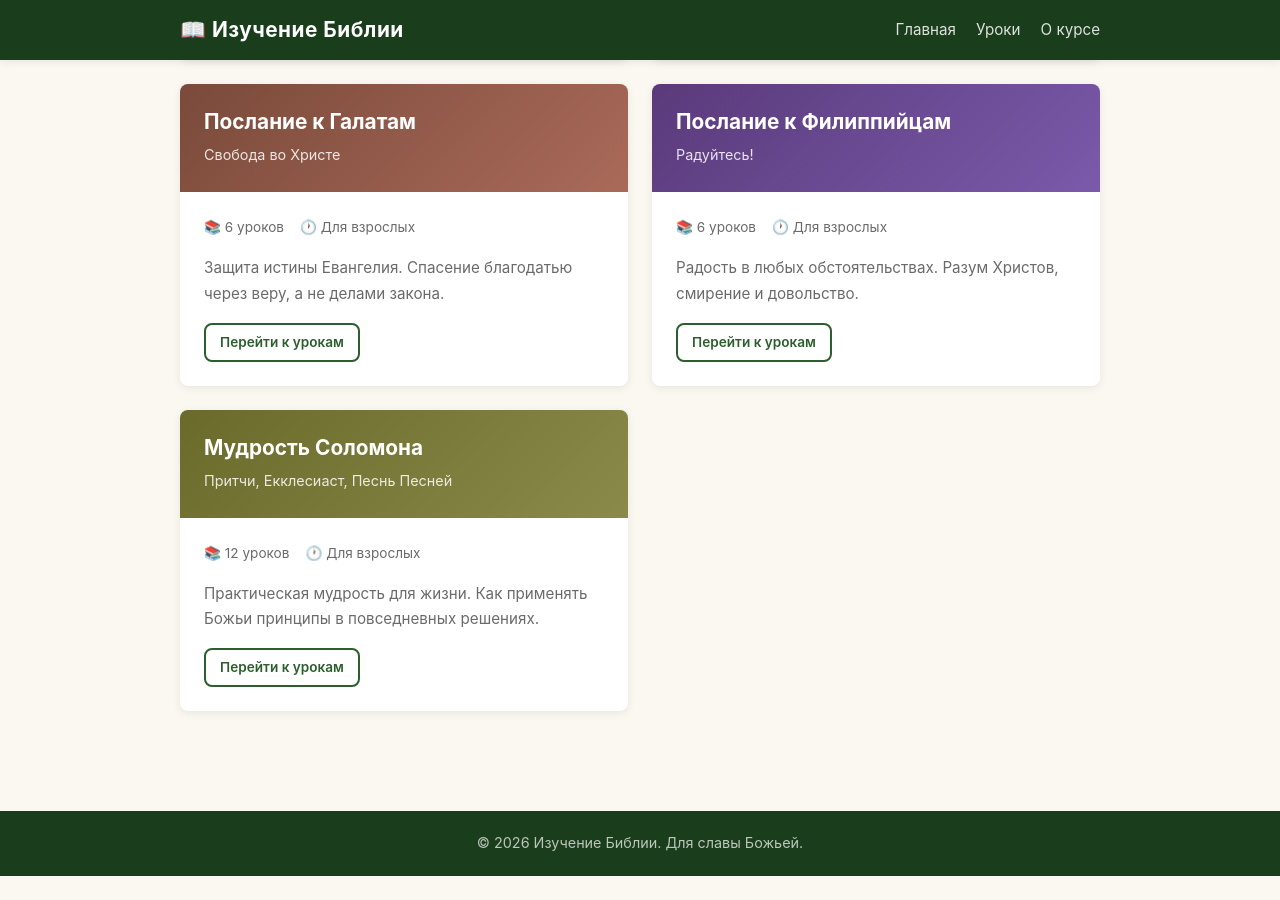
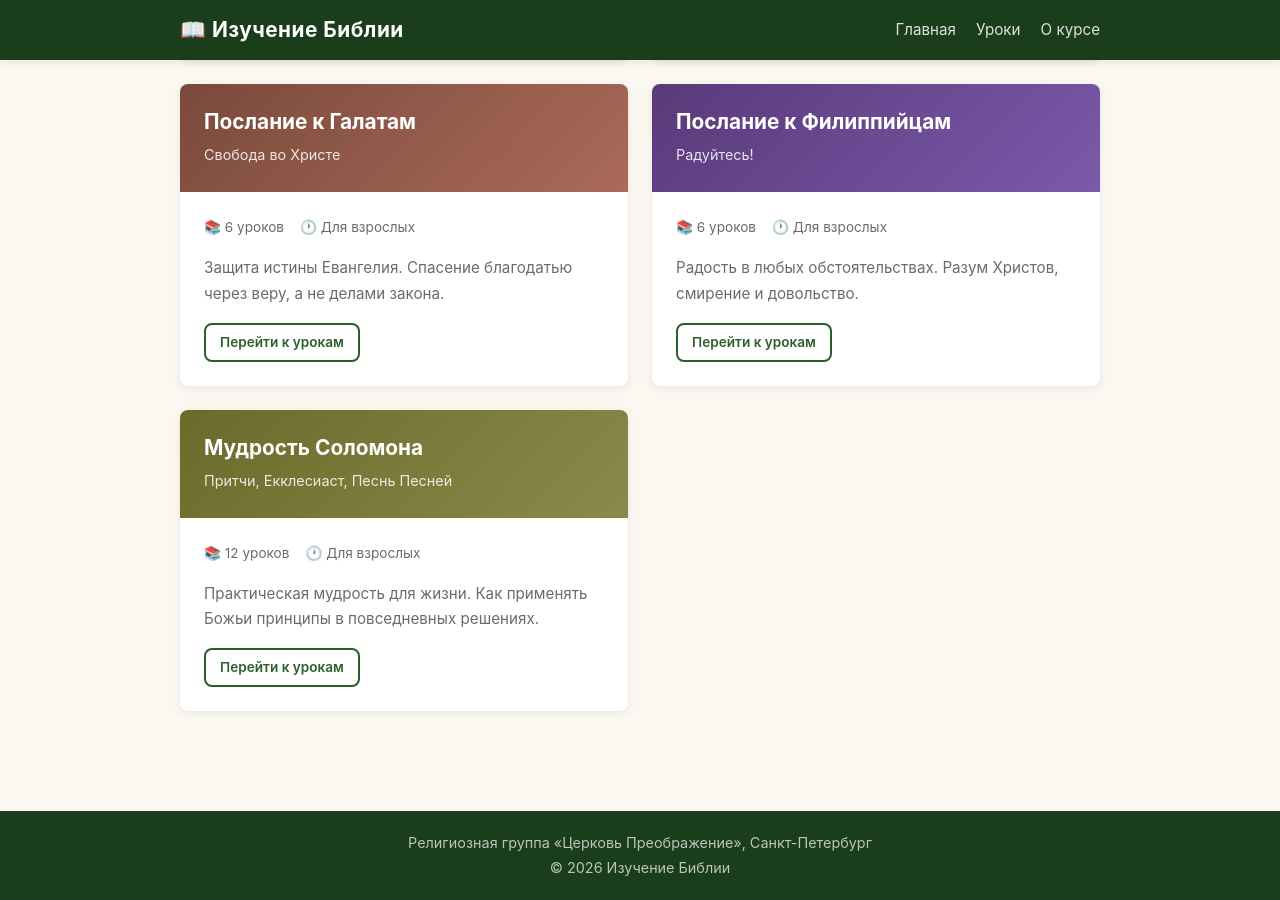
Before and after one commit to Slakwik/bible-learning, a Jekyll site: the page built from index.html, in a window 1280 px wide and 900 px high, scrolled down 1366 px. Built offline with Jekyll 4.4.1, drawn with Linux system fonts in a browser that asks for light colours; comment, search, counter and statistics services are not loaded; before the commit the page ends 2242 px from its top, so only the background shows below that.

Commit message:
Add church name to site footer
Co-Authored-By: Claude Opus 4.6 (1M context) <noreply@anthropic.com>

```diff
--- a/_includes/footer.html
+++ b/_includes/footer.html
@@ -1,5 +1,6 @@
 <footer class="site-footer">
   <div class="container">
-    <p>&copy; {{ 'now' | date: "%Y" }} {{ site.title }}. Для славы Божьей.</p>
+    <p>Религиозная группа «Церковь Преображение», Санкт-Петербург</p>
+    <p>&copy; {{ 'now' | date: "%Y" }} {{ site.title }}</p>
   </div>
 </footer>
```
